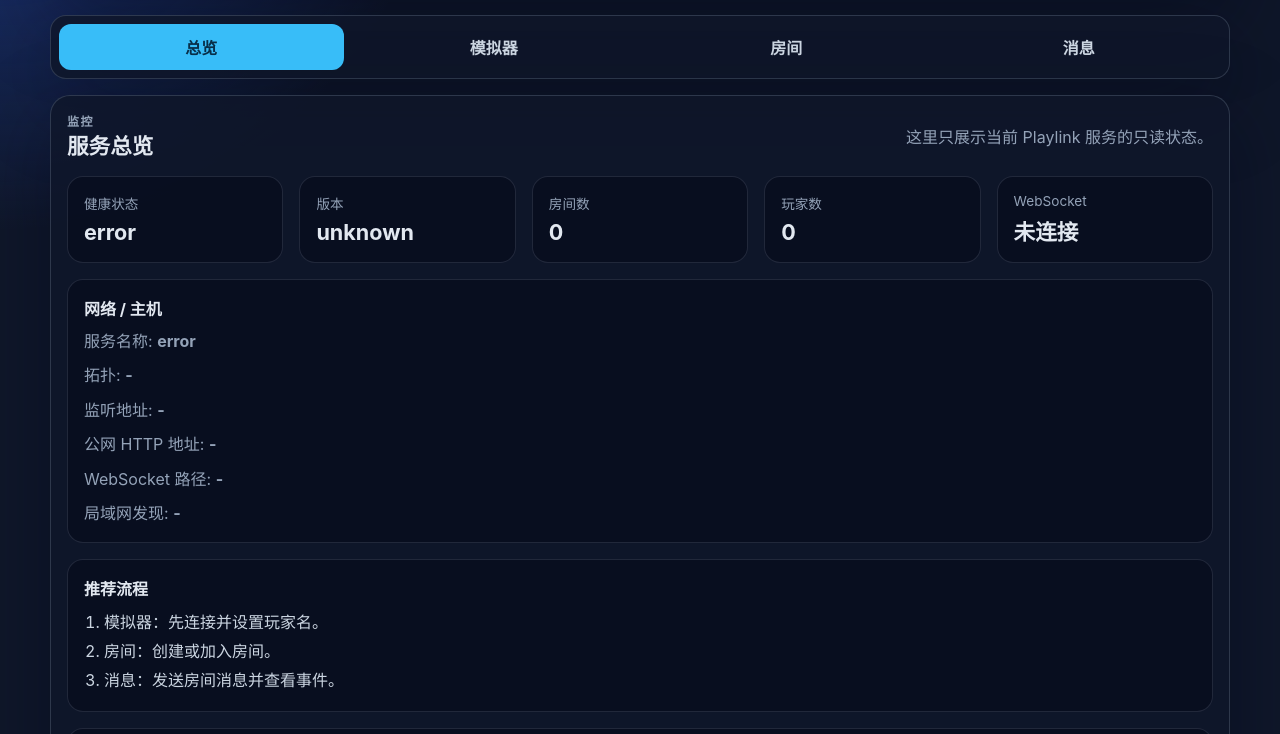
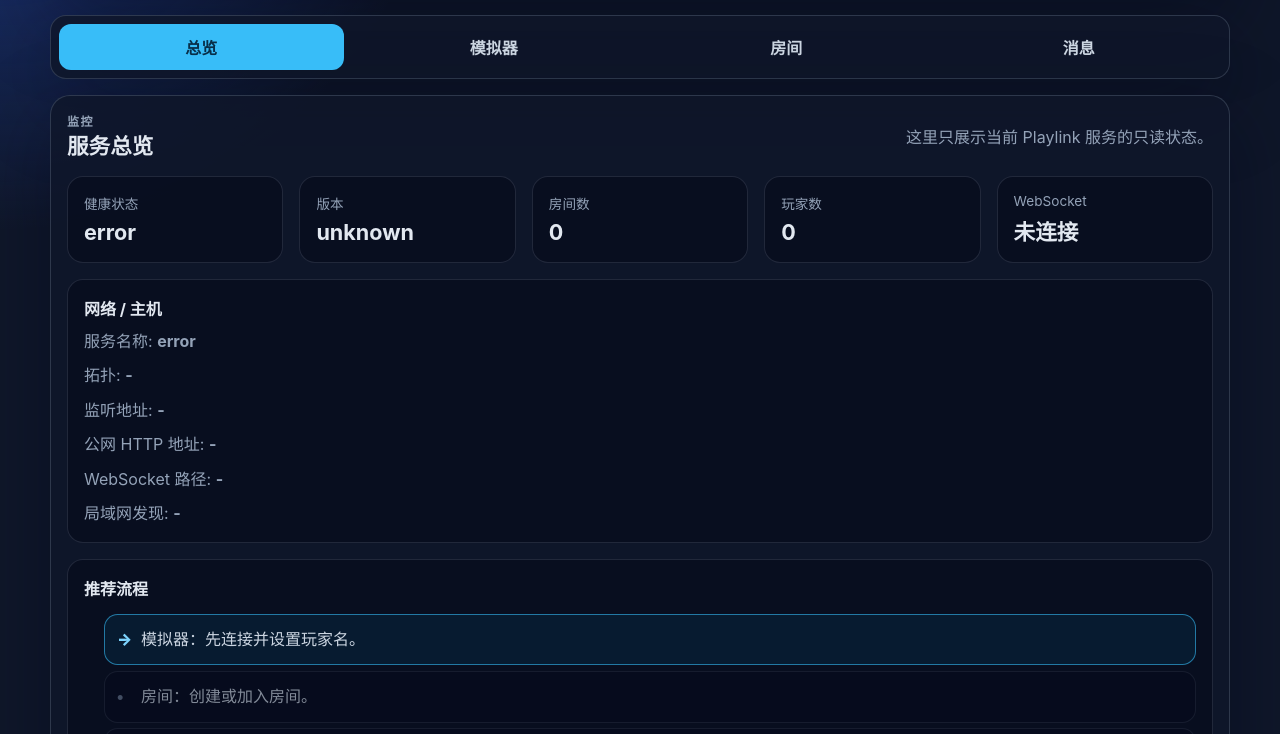
Before and after one commit to blonyar/playlink, a plain HTML site: page web-console/index.html in a window 1280 px wide. Shown: the part 218-952 px from the top of the page. Drawn offline with Linux system fonts and the light colour scheme; no server answers.

Commit message:
Highlight console workflow steps

```diff
--- a/web-console/assets/app.js
+++ b/web-console/assets/app.js
@@ -25,7 +25,7 @@ const translations = {
 
 const elements = {
   languageSelect: document.querySelector('#language-select'), translatable: document.querySelectorAll('[data-i18n]'), tabs: document.querySelectorAll('.tab'), panels: document.querySelectorAll('.tab-panel'), refreshButton: document.querySelector('#refresh-button'),
-  healthStatus: document.querySelector('#health-status'), serverVersion: document.querySelector('#server-version'), roomCount: document.querySelector('#room-count'), playerCount: document.querySelector('#player-count'), wsState: document.querySelector('#ws-state'), serverName: document.querySelector('#server-name'), serverTopology: document.querySelector('#server-topology'), serverBindAddr: document.querySelector('#server-bind-addr'), serverPublicHttpUrl: document.querySelector('#server-public-http-url'), serverWsPath: document.querySelector('#server-ws-path'), serverDiscovery: document.querySelector('#server-discovery'), keepaliveState: document.querySelector('#keepalive-state'), currentPlayer: document.querySelector('#current-player'), currentRoom: document.querySelector('#current-room'), messageCurrentRoom: document.querySelector('#message-current-room'),
+  healthStatus: document.querySelector('#health-status'), serverVersion: document.querySelector('#server-version'), roomCount: document.querySelector('#room-count'), playerCount: document.querySelector('#player-count'), wsState: document.querySelector('#ws-state'), serverName: document.querySelector('#server-name'), serverTopology: document.querySelector('#server-topology'), serverBindAddr: document.querySelector('#server-bind-addr'), serverPublicHttpUrl: document.querySelector('#server-public-http-url'), serverWsPath: document.querySelector('#server-ws-path'), serverDiscovery: document.querySelector('#server-discovery'), keepaliveState: document.querySelector('#keepalive-state'), currentPlayer: document.querySelector('#current-player'), currentRoom: document.querySelector('#current-room'), messageCurrentRoom: document.querySelector('#message-current-room'), workflowConnect: document.querySelector('#workflow-connect'), workflowRoom: document.querySelector('#workflow-room'), workflowMessage: document.querySelector('#workflow-message'),
   roomsRefreshButton: document.querySelector('#rooms-refresh-button'), roomsBody: document.querySelector('#rooms-body'), roomSearch: document.querySelector('#room-search'), roomFilter: document.querySelector('#room-filter'), selectedRoomId: document.querySelector('#selected-room-id'), selectedRoomName: document.querySelector('#selected-room-name'), selectedRoomCount: document.querySelector('#selected-room-count'), selectedRoomPlayers: document.querySelector('#selected-room-players'), openCreateRoomButton: document.querySelector('#open-create-room-button'), createRoomDialog: document.querySelector('#create-room-dialog'), closeCreateRoomButton: document.querySelector('#close-create-room-button'),
   wsUrl: document.querySelector('#ws-url'), connectButton: document.querySelector('#connect-button'), disconnectButton: document.querySelector('#disconnect-button'), leaveRoomButton: document.querySelector('#leave-room-button'), roomName: document.querySelector('#room-name'), maxPlayers: document.querySelector('#max-players'), createRoomButton: document.querySelector('#create-room-button'),
   playerName: document.querySelector('#player-name'), messagePayload: document.querySelector('#message-payload'), sendMessageButton: document.querySelector('#send-message-button'), pingButton: document.querySelector('#ping-button'), clearLogButton: document.querySelector('#clear-log-button'), messageLog: document.querySelector('#message-log'),
@@ -98,10 +98,26 @@ function log(label, value = '') {
   elements.messageLog.scrollTop = elements.messageLog.scrollHeight;
 }
 
+function updateWorkflowState() {
+  const connected = socket?.readyState === WebSocket.OPEN;
+  const joined = Boolean(currentRoomId);
+  const states = [
+    [elements.workflowConnect, connected ? 'done' : 'current'],
+    [elements.workflowRoom, !connected ? 'locked' : joined ? 'done' : 'current'],
+    [elements.workflowMessage, joined ? 'current' : 'locked'],
+  ];
+
+  for (const [element, state] of states) {
+    element.classList.remove('done', 'current', 'locked');
+    element.classList.add(state);
+  }
+}
+
 function renderSessionState() {
   elements.currentPlayer.textContent = socket ? (elements.playerName.value.trim() || 'debug-player') : '-';
   elements.currentRoom.textContent = currentRoomId ?? '-';
   elements.messageCurrentRoom.textContent = currentRoomId ?? '-';
+  updateWorkflowState();
 }
 
 function setSocketState(state) {
--- a/web-console/assets/style.css
+++ b/web-console/assets/style.css
@@ -316,6 +316,55 @@ tbody tr {
   line-height: 1.45;
 }
 
+.workflow-steps {
+  list-style: none;
+  padding-left: 0;
+}
+
+.workflow-steps li {
+  position: relative;
+  margin: 0.35rem 0;
+  padding: 0.65rem 0.75rem 0.65rem 2.25rem;
+  border: 1px solid rgba(148, 163, 184, 0.18);
+  border-radius: 0.85rem;
+  background: rgba(2, 6, 23, 0.32);
+}
+
+.workflow-steps li::before {
+  position: absolute;
+  left: 0.75rem;
+  font-weight: 900;
+}
+
+.workflow-steps li.done {
+  border-color: rgba(34, 197, 94, 0.45);
+  background: rgba(22, 101, 52, 0.22);
+}
+
+.workflow-steps li.done::before {
+  content: "✓";
+  color: #86efac;
+}
+
+.workflow-steps li.current {
+  border-color: rgba(56, 189, 248, 0.58);
+  background: rgba(8, 47, 73, 0.42);
+}
+
+.workflow-steps li.current::before {
+  content: "→";
+  color: #7dd3fc;
+}
+
+.workflow-steps li.locked {
+  opacity: 0.62;
+}
+
+.workflow-steps li.locked::before {
+  content: "•";
+  color: #64748b;
+}
+
 .inline-flow {
   margin: 0;
   padding-left: 1.25rem;
--- a/web-console/index.html
+++ b/web-console/index.html
@@ -77,10 +77,10 @@
 
         <article class="info-card">
           <h3 data-i18n="workflowTitle">Recommended workflow</h3>
-          <ol class="inline-flow">
-            <li data-i18n="workflowStep1">Simulator: connect and set player name.</li>
-            <li data-i18n="workflowStep2">Rooms: create or join a room.</li>
-            <li data-i18n="workflowStep3">Messages: send room messages and inspect events.</li>
+          <ol class="inline-flow workflow-steps">
+            <li id="workflow-connect" data-i18n="workflowStep1">Simulator: connect and set player name.</li>
+            <li id="workflow-room" data-i18n="workflowStep2">Rooms: create or join a room.</li>
+            <li id="workflow-message" data-i18n="workflowStep3">Messages: send room messages and inspect events.</li>
           </ol>
         </article>
 
```
